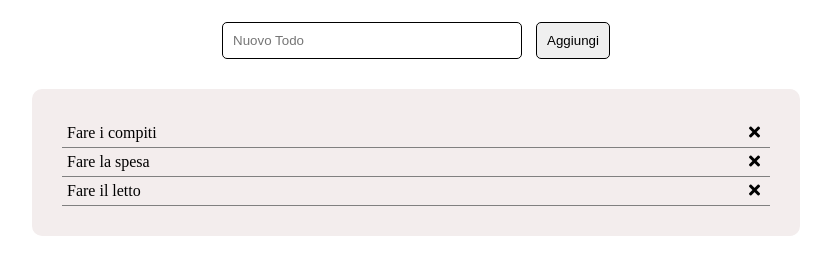
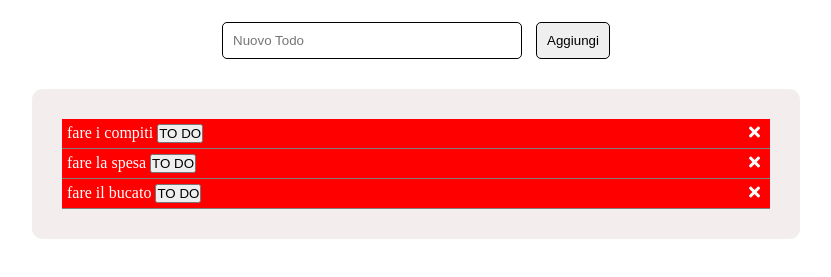
Before and after one commit to elefly13/vue-todolist, a plain HTML site: page index.html in a window 1280 px wide. Shown: the part 277-554 px from the top of the page, without its empty margins (224-1055 px from the left). Drawn offline with nearby package versions, Linux system fonts and the light colour scheme.

Commit message:
Terza logica + semiBonus

```diff
--- a/css/style.css
+++ b/css/style.css
@@ -42,9 +42,17 @@
     position: relative;
     border-bottom: 1px solid gray;
     padding: 5px;
+    background-color: red;
+    color: white;
 }
 .boxTodo li i {
    position: absolute;
    right: 10px;
 
 }
+.red {
+    background-color: red;
+}
+.green {
+    background-color: green;
+}
--- a/index.html
+++ b/index.html
@@ -14,17 +14,19 @@
          <img src="https://www.boolean.careers/images/misc/logo.png" alt="Logo Boolean">
         </div>
         <div class="newToDo">
-            <input type="text" v-model="newToDo" placeholder="Nuovo Todo">
+            <input type="text" v-model="newToDo" placeholder="Nuovo Todo" @keyUp.enter="addToDo">
             <button @click="addToDo">Aggiungi</button>
         </div>
         <div class="evento">
             <ul class="boxTodo" v-if="toDos.length > 0">
-                <li v-for="(todo, index) in toDos">
-                    {{todo}}
+
+                <li v-for="(todo, index) in toDos" :class="toDos.colorClass">
+                    <!-- {{todo}} --> {{todo.titolo}}
+                    <button @click="changeColor">TO DO</button>
                     <i class="fas fa-times" @click="removeToDo(index)"></i>
                 </li>
-
             </ul>
+            <h2 v-else>Non ci sono to do</h2>
         </div>
     </div>
 
--- a/js/main.js
+++ b/js/main.js
@@ -6,22 +6,40 @@ const app = new Vue(
         data: {
             newToDo: "",
             toDos: [
-                "Fare i compiti",
-                "Fare la spesa",
-                "Fare il letto",
+                // "Fare i compiti",
+                // "Fare la spesa",
+                // "Fare il letto",
+                {
+                    titolo: "fare i compiti",
+                    fatto: false,
+                    colorClass: ".red"
+                },
+                {
+                    titolo: "fare la spesa",
+                    fatto: false,
+                    colorClass: ".red"
+                },
+                {
+                    titolo: "fare il bucato",
+                    fatto: false,
+                    colorClass: ".red"
+                }
             ]
         },
         methods: {
             addToDo() {
                 if(this.newToDo != "") {
-                    this.toDos.push(this.newToDo);
+                    // this.toDos.push(this.newToDo); //Array
+                    this.toDos.push({titolo: this.newToDo}); //Oggetti
                     this.newToDo = "";
                 }
-
             },
             removeToDo(index) {
                 this.toDos.splice(index,1);
-            }
+            },
+            changeColor() {
+                (this.toDos.fatto == false) ? this.toDos.colorClass = ".green" : this.toDos.colorClass = ".red";
+            },
         }
     }
 )
```
